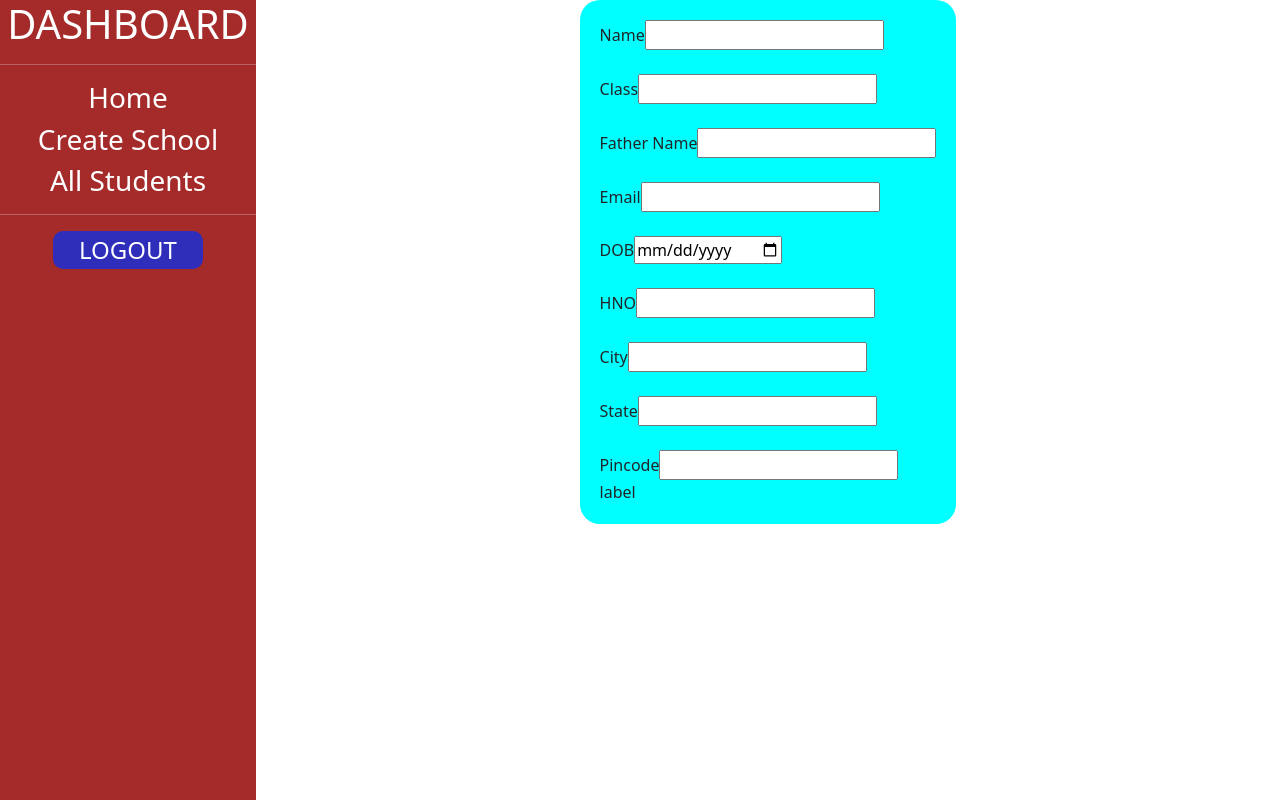
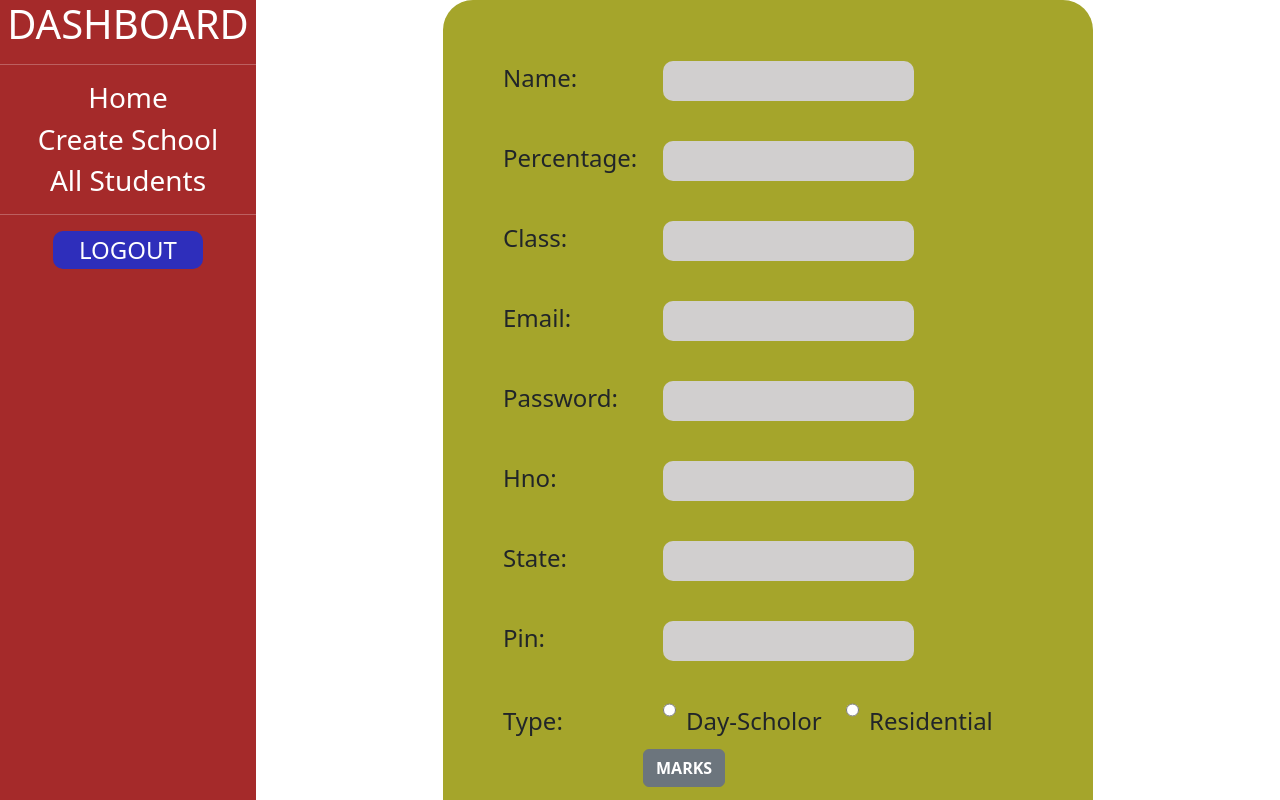
Before and after one commit to Bharath-2209/School-App, an Angular app: page /dashboard/createschool in a window 1280 px wide. Built offline with nearby package versions, Linux system fonts and the light colour scheme; sample sign-in values are in the browser's storage.

Commit message:
post method implemented

```diff
--- a/src/app/createschool/createschool.component.css
+++ b/src/app/createschool/createschool.component.css
@@ -4,7 +4,28 @@
     align-items: center ;
 }
 form{
-    background-color: aqua;
-    border-radius: 20px;
-    padding: 20px;
+    background-color: rgb(165, 165, 43);
+    width: 650px;
+    border-radius: 30px;
+    padding: 50px;
 }
+label{
+    width: 150px;
+    margin: 10px;
+    font-size: x-large;
+
+}
+input{
+    height: 40px;
+    border-radius: 10px;
+    background-color: rgb(209, 207, 207);
+    border: 0;
+    outline: 0;
+    padding: 10px;
+
+}
+button{
+    margin-left: 150px;
+    text-transform: uppercase;
+    font-weight: 700;
+}
--- a/src/app/createschool/createschool.component.html
+++ b/src/app/createschool/createschool.component.html
@@ -1,37 +1,119 @@
-<div class="parent" >
-    <form >
-        <div>
-        <label>Name</label>
-        <input type="text">
+<div class="parent">
+    <!-- form method -->
+    <form [formGroup]="studentForm">
+        <label>Name: </label>
+        <input type="text" formControlName="name">
+        <!-- input form validators -->
+        <div class="text-danger" *ngIf="studentForm.get('name')?.touched && studentForm.get('name')?.invalid">
+            <p *ngIf="studentForm.get('name')?.errors?.['required']">Name is required</p>
+            <p *ngIf="studentForm.get('name')?.errors?.['minlength']">Name should have min 3 characters</p>
+        </div>
         <br><br>
-        <label>Class</label>
-        <input type="number">
+
+        <label>Percentage: </label>
+        <input type="number" formControlName="percentage">
+        <!-- input form validators -->
+        <div class="text-danger" *ngIf="studentForm.get('percentage')?.touched && studentForm.get('percentage')?.invalid">
+            <p *ngIf="studentForm.get('percentage')?.errors?.['required']">Percentage is required</p>
+            <p *ngIf="studentForm.get('percentage')?.errors?.['min']">Percentage should be 1 digit</p>
+            <p *ngIf="studentForm.get('percentage')?.errors?.['max']">Percentage should not be more than 3 digits</p>
+        </div>
         <br><br>
-        <label>Father Name</label>
-        <input type="text">
+
+        <label>Class: </label>
+        <input type="number" formControlName="class">
         <br><br>
-        <label>Email</label>
-        <input type="email">
+
+        <label>Email: </label>
+        <input type="email" formControlName="email">
         <br><br>
-        <label>DOB</label>
-        <input type="date">
+
+        <label>Password: </label>
+        <input type="password" formControlName="password">
         <br><br>
-      </div>
-      <div>
-        <label>HNO</label>
-        <input type="text">
-        <br><br>
-        <label>City</label>
-        <input type="text">
-        <br><br>
-        <label>State</label>
-        <input type="text">
-        <br><br>
-        <label>Pincode</label>
-        <input type="number">
-      </div>
-      <div>
-        label
-      </div>
+
+        <!-- Nested form method -->
+        <div formGroupName="address">
+
+            <label>Hno: </label>
+            <input type="number" formControlName="addressLine">
+            <br><br>
+
+            <label>State: </label>
+            <input type="text" formControlName="state">
+            <!-- nested form validators -->
+            <div class="text-danger"
+                *ngIf="studentForm.get('address')?.get('state')?.touched && studentForm.get('address')?.get('state')?.invalid">
+                <p *ngIf="studentForm.get('address')?.get('state')?.errors?.['required']">State is required</p>
+            </div>
+            <br><br>
+
+            <label>Pin: </label>
+            <input type="number" formControlName="pin">
+            <!-- nested form validators -->
+            <div class="text-danger"
+                *ngIf="studentForm.get('address')?.get('pin')?.touched && studentForm.get('address')?.get('pin')?.invalid">
+                <p *ngIf="studentForm.get('address')?.get('pin')?.errors?.['required']">Pin is required</p>
+                <p *ngIf="studentForm.get('address')?.get('pin')?.errors?.['min']">Pin should be min 6 digits</p>
+                <p *ngIf="studentForm.get('address')?.get('pin')?.errors?.['max']">Pin should not be more than 6 digits</p>
+            </div>
+            <br><br>
+
+        </div>
+
+        <!-- Dynamic form method -->
+        <label>Type: </label>
+        <input type="radio" name="type" formControlName="type" value="dayScholor">
+        <label>Day-Scholor</label>
+        <input type="radio" name="type" formControlName="type" value="residential">
+        <label>Residential</label>
+        <br>
+
+        <div *ngIf="studentForm.get('type')?.value == 'dayScholor'">
+            <label>Bus Fee: </label>
+            <input type="number" formControlName="busfee">
+            <br>
+        </div>
+
+        <div *ngIf="studentForm.get('type')?.value == 'residential'">
+            <label>Hostel Fee: </label>
+            <input type="number" formControlName="hostelfee">
+            <br>
+        </div>
+
+        <!-- Form Array method -->
+        <button (click)="addMarks()" class="btn btn-secondary">Marks</button>
+        <div formArrayName="marks">
+            <div *ngFor="let mark of marksFormArray.controls ; let i = index">
+                <div formGroupName="{{i}}">
+                    <h4>marks {{i+1}}</h4>
+
+                    <label>Class: </label>
+                    <input type="number" formControlName="class">
+                    <br>
+
+                    <label>Year:</label>
+                    <input type="month" formControlName="year">
+                    <br>
+
+                    <label>Percent: </label>
+                    <input type="number" formControlName="percentage">
+                    <!-- array form validators -->
+                    <div class="text-danger"
+                        *ngIf="marksFormArray.controls[i]?.get('percentage')?.touched && marksFormArray.controls[i]?.get('percentage')?.invalid">
+                        <p *ngIf="marksFormArray.controls[i]?.get('percentage')?.errors?.['required']">Percent is required</p>
+                        <p *ngIf="marksFormArray.controls[i]?.get('percentage')?.errors?.['min']">Percent should be 1 digit</p>
+                        <p *ngIf="marksFormArray.controls[i]?.get('percentage')?.errors?.['max']">Percent should not be more than 3
+                            digits</p>
+                    </div>
+                    <br>
+
+                    <button (click)="deleteMarks(i)" class="btn btn-warning">Delete</button>
+                </div>
+            </div>
+        </div>
+
+        <br>
+        <button class="btn btn-danger" (click)="submit()">Submit</button>
     </form>
 </div>
--- a/src/app/createschool/createschool.component.ts
+++ b/src/app/createschool/createschool.component.ts
@@ -1,4 +1,6 @@
 import { Component } from '@angular/core';
+import { FormArray, FormControl, FormGroup, Validators } from '@angular/forms';
+import { AllstudentsService } from '../allstudents.service';
 
 @Component({
   selector: 'app-createschool',
@@ -6,6 +8,66 @@ import { Component } from '@angular/core';
   styleUrls: ['./createschool.component.css']
 })
 export class CreateschoolComponent {
+  // form method
+  public studentForm: FormGroup = new FormGroup({
+    // input form validators for name and phone given below
+    name: new FormControl("", [Validators.required, Validators.minLength(3)]),
+    percentage: new FormControl("", [Validators.required, Validators.min(1), Validators.max(100)]),
+    class: new FormControl(),
+    email: new FormControl(),
+    password: new FormControl(),
 
-  public students:any = "";
+    // Nested form method
+    address: new FormGroup({
+      // nested form validators given below
+      addressLine: new FormControl(),
+      state: new FormControl("", [Validators.required]),
+      pin: new FormControl("", [Validators.required, Validators.min(100000), Validators.max(999999)])
+    }),
+
+    // Dynamic form method
+    type: new FormControl(),
+    busfee: new FormControl(),
+    hostelfee: new FormControl(),
+
+    // Array form method
+    marks: new FormArray([])
+  });
+
+  // Array form method
+  get marksFormArray() {
+    return this.studentForm.get('marks') as FormArray;
+  }
+
+  addMarks() {
+    this.marksFormArray.push(
+      new FormGroup({
+        class: new FormControl(),
+        year: new FormControl(),
+        // array form validators
+        percentage: new FormControl("", [Validators.required, Validators.min(1), Validators.max(100)])
+      })
+    )
+  }
+
+  deleteMarks(i: number) {
+    this.marksFormArray.removeAt(i);
+  }
+
+  constructor(private allStudentsService: AllstudentsService) { }
+
+  submit() {
+    console.log(this.studentForm);
+    this.allStudentsService.getPost(this.studentForm.value).subscribe(
+      (data: any) => {
+        alert("details created successfully")
+      },
+      (err: any) => {
+        alert("details creation failed")
+      }
+    )
+
+  }
+
+
 }
```
